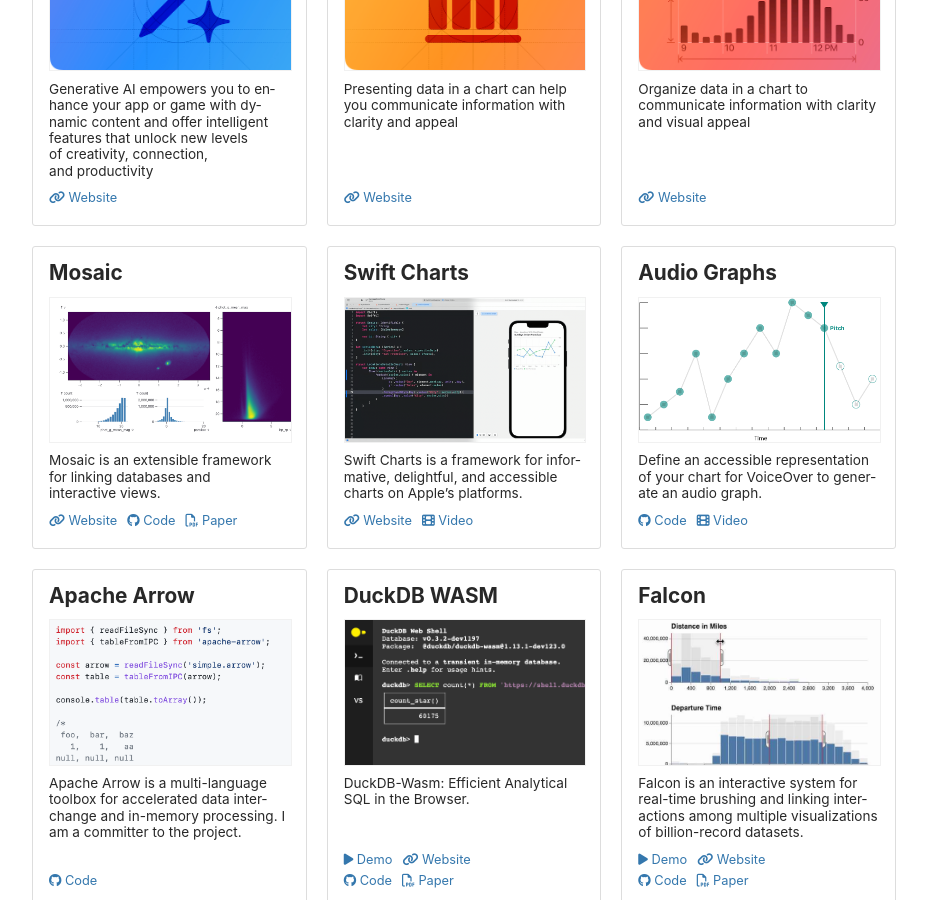
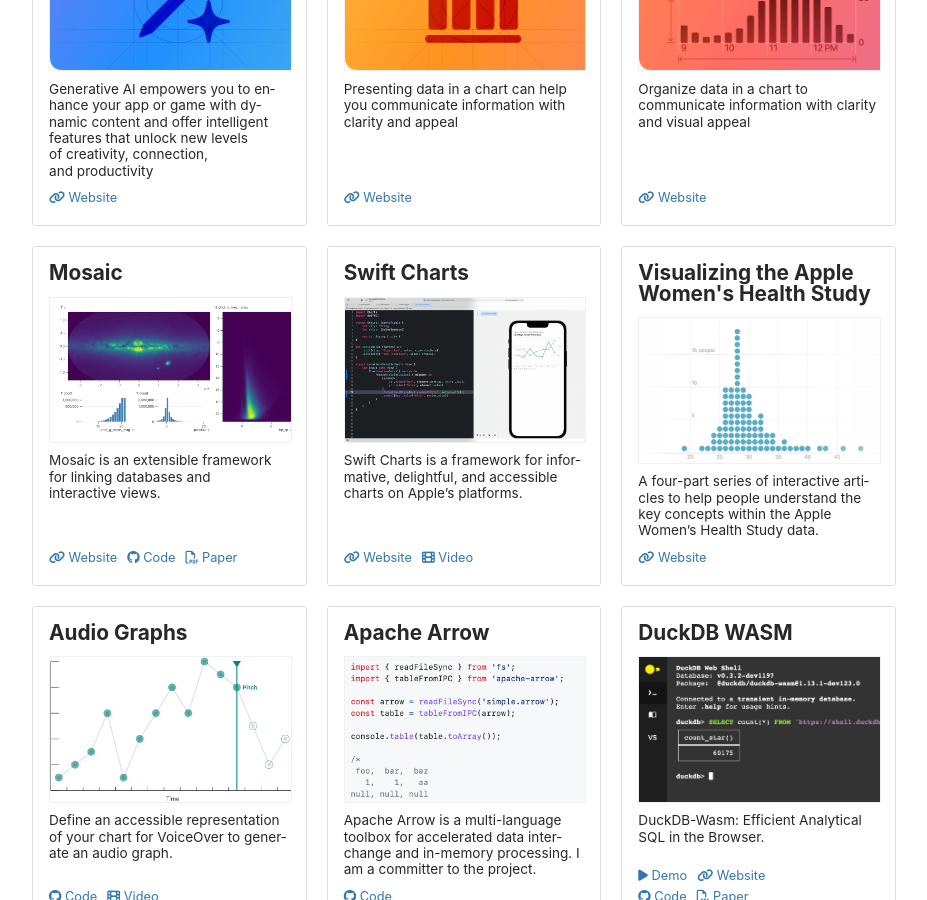
Before and after one commit to domoritz/domoritz.github.io, a Jekyll site: the page built from projects.md, in a window 1280 px wide and 900 px high, scrolled down 326 px. Shown: the whole window, without its empty margins (176-1103 px from the left). Built offline with Jekyll 4.4.1, drawn with Linux system fonts in a browser that asks for light colours.

Commit message:
women's health study project

```diff
--- a/_data/projects.yml
+++ b/_data/projects.yml
@@ -27,6 +27,11 @@
   image: swiftcharts.png
   description: "Swift Charts is a framework for informative, delightful, and accessible charts on Apple's platforms."
   highlight: 4
+
+- title: Visualizing the Apple Women's Health Study
+  description: "A four-part series of interactive articles to help people understand the key concepts within the Apple Women's Health Study data."
+  url: https://awhs-updates.hsph.harvard.edu/cycle-length-variability/
+  image: awhs.png
 
 - title: Audio Graphs
   code: https://developer.apple.com/documentation/accessibility/audio_graphs
```
Also changed, not shown: images/projects/awhs.png (added).
